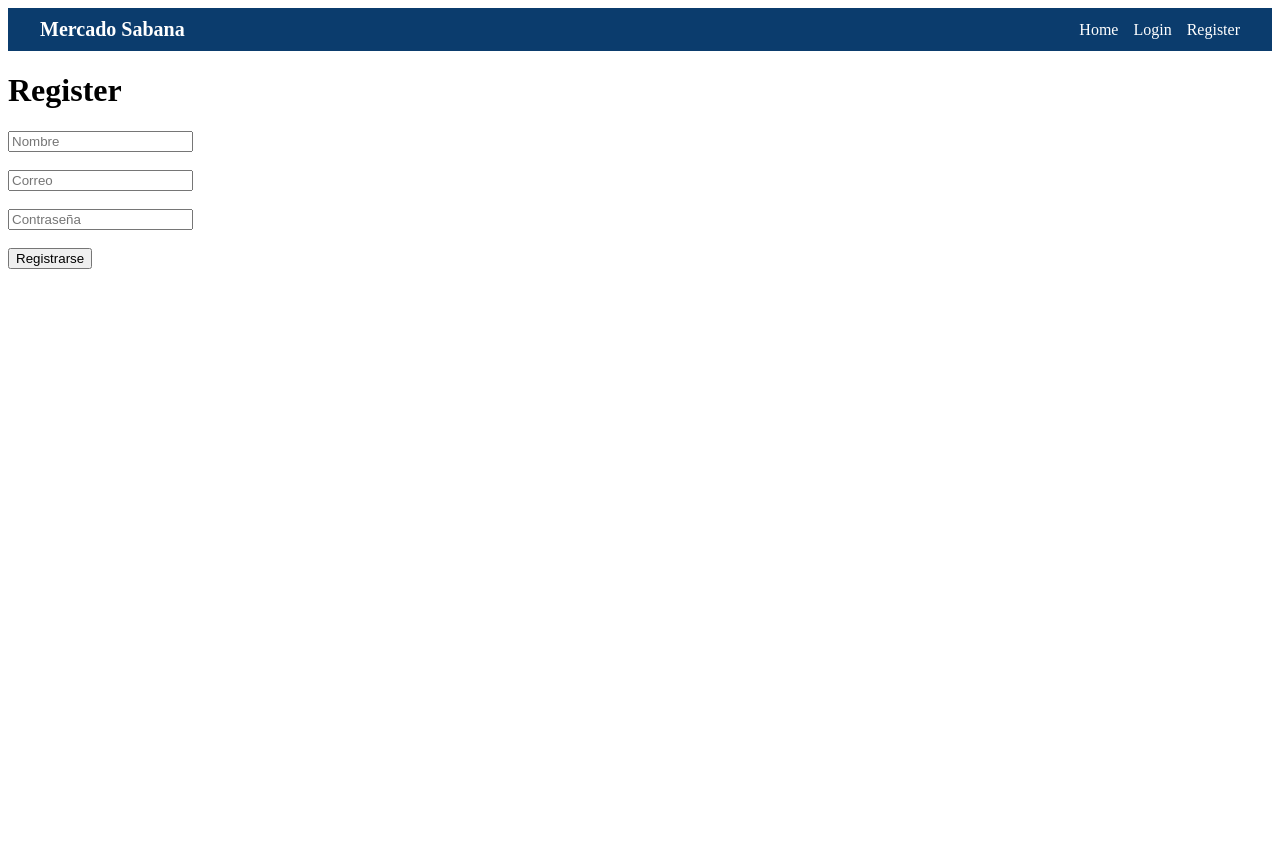
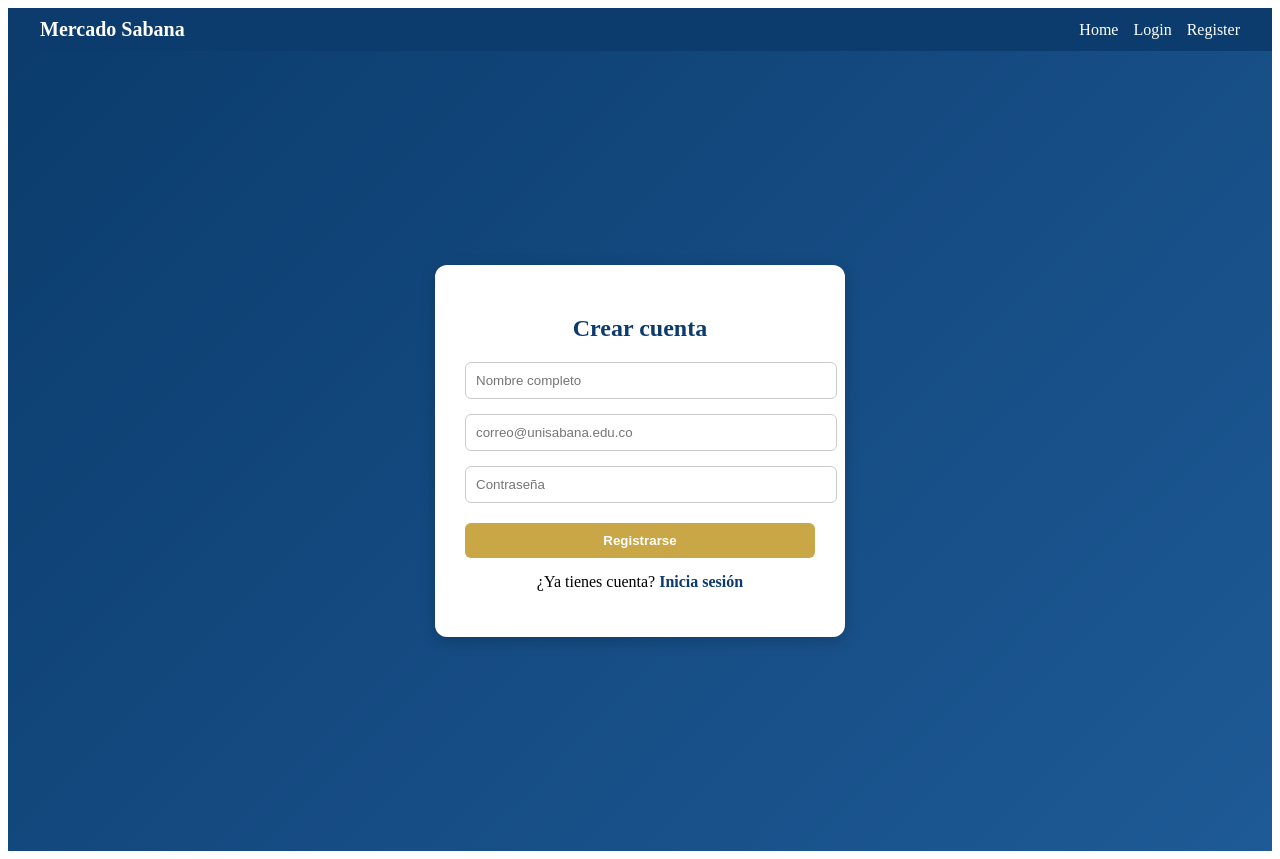
Before and after one commit to DSAW-2026-1/proyecto-final-fe-pyt, a React app: page /register in a window 1280 px wide. Before the commit the page ends 800 px from the top, so only its background shows below. Built offline with nearby package versions, Linux system fonts and the light colour scheme; the HTML template or start-up script is replaced by a standard one.

Commit message:
add become seller route

```diff
--- a/src/pages/Login.jsx
+++ b/src/pages/Login.jsx
@@ -25,8 +25,6 @@ function Login() {
 
       const data = await loginUser(form);
 
-      console.log(data);
-
       // guardar token
       localStorage.setItem("token", data.token);
       localStorage.setItem(
@@ -37,44 +35,107 @@ function Login() {
       navigate("/marketplace");
 
     } catch (error) {
-
       console.error(error);
-
-      alert("Credenciales incorrectas");
-
+      alert("Credenciales incorrectas ❌");
     }
   };
 
   return (
-    <div>
+    <div style={{
+      minHeight: "100vh",
+      display: "flex",
+      justifyContent: "center",
+      alignItems: "center",
+      background: "linear-gradient(135deg, #0B3C6D, #1E5A96)"
+    }}>
 
-      <h1>Login</h1>
+      <div style={{
+        background: "white",
+        padding: "30px",
+        borderRadius: "10px",
+        width: "350px",
+        boxShadow: "0px 4px 12px rgba(0,0,0,0.2)"
+      }}>
+
+        <h2 style={{
+          textAlign: "center",
+          color: "#0B3C6D"
+        }}>
+          Mercado Sabana
+        </h2>
+
+        <p style={{
+          textAlign: "center",
+          color: "gray",
+          marginBottom: "20px"
+        }}>
+          Iniciar sesión
+        </p>
 
         <form onSubmit={handleSubmit}>
 
           <input
             type="email"
             name="email"
-          placeholder="Correo"
+            placeholder="correo@unisabana.edu.co"
+            value={form.email}
             onChange={handleChange}
+            required
+            style={{
+              width: "100%",
+              padding: "10px",
+              marginBottom: "10px",
+              borderRadius: "6px",
+              border: "1px solid #ccc"
+            }}
           />
-
-        <br /><br />
 
           <input
             type="password"
             name="password"
             placeholder="Contraseña"
+            value={form.password}
             onChange={handleChange}
+            required
+            style={{
+              width: "100%",
+              padding: "10px",
+              marginBottom: "15px",
+              borderRadius: "6px",
+              border: "1px solid #ccc"
+            }}
           />
 
-        <br /><br />
-
-        <button type="submit">
+          <button
+            type="submit"
+            style={{
+              width: "100%",
+              padding: "10px",
+              background: "#C9A646",
+              color: "white",
+              fontWeight: "bold",
+              borderRadius: "6px"
+            }}
+          >
             Iniciar sesión
           </button>
 
         </form>
+
+        <p style={{
+          marginTop: "15px",
+          textAlign: "center"
+        }}>
+          ¿No tienes cuenta?{" "}
+          <span
+            style={{ color: "#0B3C6D", cursor: "pointer" }}
+            onClick={() => navigate("/register")}
+          >
+            Regístrate
+          </span>
+        </p>
+
+      </div>
 
     </div>
   );
--- a/src/pages/Marketplace.jsx
+++ b/src/pages/Marketplace.jsx
@@ -76,7 +76,11 @@ function Marketplace() {
     }
 
     try {
-      await createProduct(form);
+      await createProduct({
+        ...form,
+        price: Number(form.price),
+        stock: Number(form.stock)
+      });
 
       alert("Producto publicado ✅");
 
@@ -94,7 +98,7 @@ function Marketplace() {
 
     } catch (error) {
       console.error(error);
-      alert("Error al publicar producto");
+      alert(error.response?.data?.error || "Error al publicar producto");
     }
   };
 
@@ -119,20 +123,25 @@ function Marketplace() {
       price: prompt("Precio", product.price),
       description: prompt("Descripción", product.description),
       category: prompt("Categoría", product.category),
-      condition: prompt("Condición", product.condition),
+      condition: prompt("Condición (Nuevo/Usado)", product.condition),
       stock: prompt("Stock", product.stock),
       image: prompt("Imagen URL", product.image)
     };
 
-    // ❌ si cancela algún campo
     if (Object.values(newData).some(v => v === null)) {
       return alert("Edición cancelada");
     }
 
     try {
-      await updateProduct(product.id, newData);
+      await updateProduct(product.id, {
+        ...newData,
+        price: Number(newData.price),
+        stock: Number(newData.stock)
+      });
+
       alert("Producto actualizado ✅");
       loadProducts();
+
     } catch (error) {
       console.error(error);
       alert(error.response?.data?.error || "Error al editar");
@@ -144,7 +153,7 @@ function Marketplace() {
       await addToCart(id);
       alert("Producto agregado 🛒");
     } catch (error) {
-      alert(error.response?.data?.error || "Error");
+      alert(error.response?.data?.error || "Error al agregar");
     }
   };
 
@@ -158,11 +167,7 @@ function Marketplace() {
       padding: "30px"
     }}>
 
-      {/* HEADER */}
-      <h1 style={{
-        color: "#0B3C6D",
-        marginBottom: 20
-      }}>
+      <h1 style={{ color: "#0B3C6D" }}>
         Marketplace 🛒
       </h1>
 
@@ -263,6 +268,17 @@ function Marketplace() {
 
                 <h3>{product.title}</h3>
 
+                {/* 🔥 CONDICIÓN */}
+                <span style={{
+                  background: product.condition === "Nuevo" ? "#1E5A96" : "#888",
+                  color: "white",
+                  padding: "4px 8px",
+                  borderRadius: "6px",
+                  fontSize: 12
+                }}>
+                  {product.condition}
+                </span>
+
                 <p style={{ color: "gray", fontSize: 14 }}>
                   {product.description}
                 </p>
@@ -288,7 +304,7 @@ function Marketplace() {
                   }
                 </p>
 
-                {/* BOTÓN CARRITO */}
+                {/* BOTÓN */}
                 <button
                   onClick={() => handleAddToCart(product.id)}
                   style={{
--- a/src/pages/Register.jsx
+++ b/src/pages/Register.jsx
@@ -28,56 +28,128 @@ function Register() {
 
       console.log(data);
 
+      alert("Registro exitoso ✅");
+
       navigate("/login");
 
     } catch (error) {
 
       console.error(error);
 
-      alert("Error al registrar");
+      alert("Error al registrar ❌");
 
     }
   };
 
   return (
-    <div>
+    <div style={{
+      minHeight: "100vh",
+      display: "flex",
+      justifyContent: "center",
+      alignItems: "center",
+      background: "linear-gradient(135deg, #0B3C6D, #1E5A96)"
+    }}>
 
-      <h1>Register</h1>
+      <div style={{
+        background: "white",
+        padding: "30px",
+        borderRadius: "12px",
+        width: "350px",
+        boxShadow: "0px 4px 15px rgba(0,0,0,0.2)"
+      }}>
+
+        <h2 style={{
+          textAlign: "center",
+          color: "#0B3C6D"
+        }}>
+          Crear cuenta
+        </h2>
 
         <form onSubmit={handleSubmit}>
 
           <input
             type="text"
             name="name"
-          placeholder="Nombre"
+            placeholder="Nombre completo"
+            value={form.name}
             onChange={handleChange}
+            required
+            style={{
+              width: "100%",
+              padding: "10px",
+              marginBottom: "15px",
+              borderRadius: "6px",
+              border: "1px solid #ccc"
+            }}
           />
-
-        <br /><br />
 
           <input
             type="email"
             name="email"
-          placeholder="Correo"
+            placeholder="correo@unisabana.edu.co"
+            value={form.email}
             onChange={handleChange}
+            required
+            style={{
+              width: "100%",
+              padding: "10px",
+              marginBottom: "15px",
+              borderRadius: "6px",
+              border: "1px solid #ccc"
+            }}
           />
-
-        <br /><br />
 
           <input
             type="password"
             name="password"
             placeholder="Contraseña"
+            value={form.password}
             onChange={handleChange}
+            required
+            style={{
+              width: "100%",
+              padding: "10px",
+              marginBottom: "20px",
+              borderRadius: "6px",
+              border: "1px solid #ccc"
+            }}
           />
 
-        <br /><br />
-
-        <button type="submit">
+          <button
+            type="submit"
+            style={{
+              width: "100%",
+              padding: "10px",
+              backgroundColor: "#C9A646",
+              color: "white",
+              border: "none",
+              borderRadius: "6px",
+              fontWeight: "bold"
+            }}
+          >
             Registrarse
           </button>
 
         </form>
+
+        <p style={{
+          textAlign: "center",
+          marginTop: "15px"
+        }}>
+          ¿Ya tienes cuenta?{" "}
+          <span
+            onClick={() => navigate("/login")}
+            style={{
+              color: "#0B3C6D",
+              cursor: "pointer",
+              fontWeight: "bold"
+            }}
+          >
+            Inicia sesión
+          </span>
+        </p>
+
+      </div>
 
     </div>
   );
--- a/src/services/cartService.js
+++ b/src/services/cartService.js
@@ -3,12 +3,20 @@ import axios from "axios";
 const API = "https://proyecto-final-be-pyt.onrender.com/api/cart";
 
 const getToken = () => {
-  return localStorage.getItem("token");
+  const token = localStorage.getItem("token");
+
+  if (!token) {
+    console.warn("⚠️ No hay token guardado");
+  }
+
+  return token;
 };
 
-// ver carrito
+// =======================
+// VER CARRITO
+// =======================
 export const getCart = async () => {
-
+  try {
     const response = await axios.get(API, {
       headers: {
         Authorization: `Bearer ${getToken()}`
@@ -17,13 +25,19 @@ export const getCart = async () => {
 
     return response.data;
 
+  } catch (error) {
+    console.error("❌ ERROR GET CART:", error.response?.data || error);
+    throw error;
+  }
 };
 
-// agregar
+// =======================
+// AGREGAR PRODUCTO
+// =======================
 export const addToCart = async (productId) => {
-
+  try {
     const response = await axios.post(
-    API,
+      `${API}/add`, // 🔥 CORREGIDO AQUÍ
       { productId },
       {
         headers: {
@@ -34,11 +48,17 @@ export const addToCart = async (productId) => {
 
     return response.data;
 
+  } catch (error) {
+    console.error("❌ ERROR ADD CART:", error.response?.data || error);
+    throw error;
+  }
 };
 
-// eliminar
+// =======================
+// ELIMINAR DEL CARRITO
+// =======================
 export const removeFromCart = async (id) => {
-
+  try {
     const response = await axios.delete(
       `${API}/${id}`,
       {
@@ -50,11 +70,17 @@ export const removeFromCart = async (id) => {
 
     return response.data;
 
+  } catch (error) {
+    console.error("❌ ERROR REMOVE CART:", error.response?.data || error);
+    throw error;
+  }
 };
 
-// comprar
+// =======================
+// CHECKOUT
+// =======================
 export const checkout = async () => {
-
+  try {
     const response = await axios.post(
       `${API}/checkout`,
       {},
@@ -67,4 +93,8 @@ export const checkout = async () => {
 
     return response.data;
 
+  } catch (error) {
+    console.error("❌ ERROR CHECKOUT:", error.response?.data || error);
+    throw error;
+  }
 };
```
Lines whose indentation alone changed are shown as unchanged.
